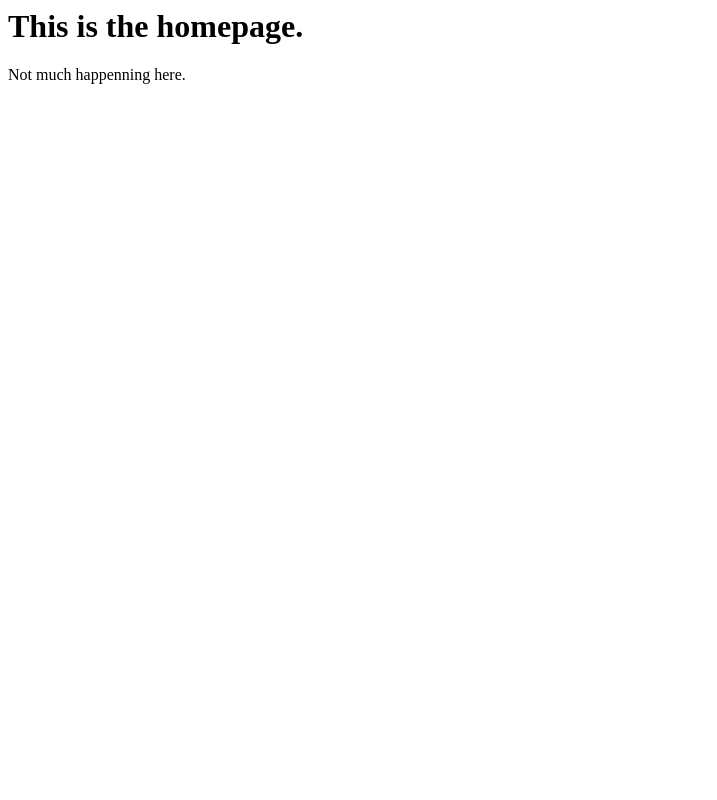
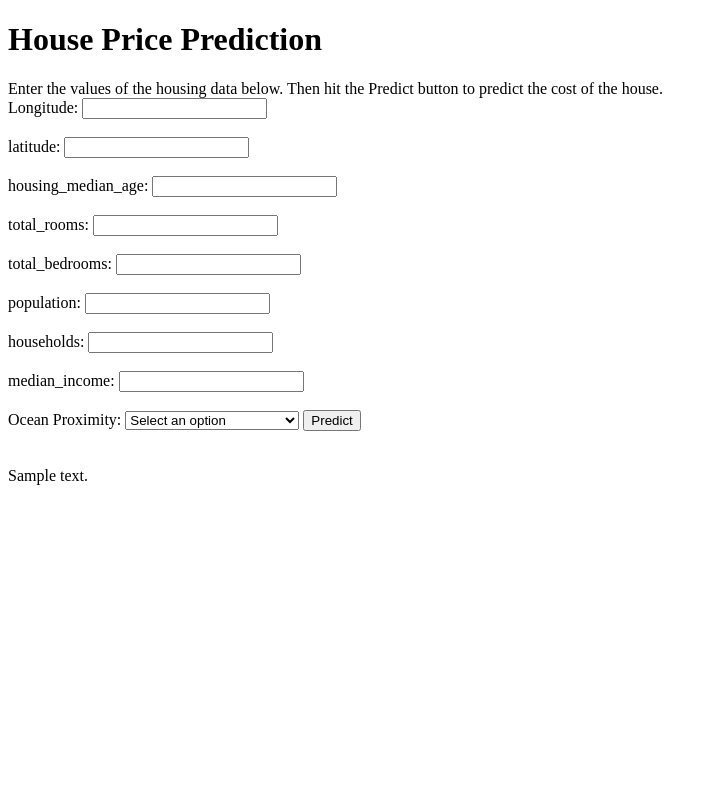
Before and after one commit to apbw-6/End2End_Housing_Price_Prediction, a Flask app: template templates/home.html in a window 1280 px wide. Shown: the whole page, without its empty margins (0-717 px from the left). Run offline with Flask 3, Linux system fonts and the light colour scheme; the template is opened without the code that fills it: most values are stand-ins (such as "Sample title", 1, 10 or a date in 2020); parts of the project's set-up code (start-up, migrations or seed data) failed here and were passed over.

Commit message:
Completed home.html

```diff
--- a/app.py
+++ b/app.py
@@ -46,7 +46,9 @@ def predict_api():
 
     return jsonify(prediction[0])
 
-
+@app.route('/predict', methods = ['POST'])
+def predict():
+    data = [float(x) for x in request.form.values()]
 
 if __name__ == "__main__":
     app.run(debug=True)
--- a/templates/home.html
+++ b/templates/home.html
@@ -1,6 +1,78 @@
-<h1>
-    This is the homepage.
-</h1>
+<!DOCTYPE html>
+<html >
+
+<head>
+  <meta charset="UTF-8">
+  <title>ML API</title>
+  <link href='https://fonts.googleapis.com/css?family=Pacifico' rel='stylesheet' type='text/css'>
+<link href='https://fonts.googleapis.com/css?family=Arimo' rel='stylesheet' type='text/css'>
+<link href='https://fonts.googleapis.com/css?family=Hind:300' rel='stylesheet' type='text/css'>
+<link href='https://fonts.googleapis.com/css?family=Open+Sans+Condensed:300' rel='stylesheet' type='text/css'>
+
+
+</head>
+
 <body>
-    Not much happenning here.
+ <div class="login">
+	<h1>House Price Prediction</h1>
+    <body> Enter the values of the housing data below. Then hit the Predict button to predict the cost of the house.
+    </body>
+
+     <!-- Main Input For Receiving Query to our ML -->
+
+    <form action="{{ url_for('predict')}}"method="post">
+        <label for="longitude">Longitude:</label>
+        <input type="text" id="longitude" name="longitude" pattern="^\d+(\.\d+)?$" required
+               title="Please enter a valid number"><br><br>
+
+        <label for="latitude">latitude:</label>
+            <input type="text" id="latitude" name="latitude" pattern="^\d+(\.\d+)?$" required
+                title="Please enter a valid number"><br><br>
+
+        <label for="housing_median_age">housing_median_age:</label>
+        <input type="text" id="housing_median_age" name="housing_median_age" pattern="^\d+(\.\d+)?$" required
+               title="Please enter a valid number"><br><br>
+
+        <label for="total_rooms">total_rooms:</label>
+        <input type="text" id="total_rooms" name="total_rooms" pattern="^\d+(\.\d+)?$" required
+               title="Please enter a valid number"><br><br>
+
+        <label for="total_bedrooms">total_bedrooms:</label>
+        <input type="text" id="total_bedrooms" name="total_bedrooms" pattern="^\d+(\.\d+)?$" required
+               title="Please enter a valid number"><br><br>
+
+        <label for="population">population:</label>
+        <input type="text" id="population" name="population" pattern="^\d+(\.\d+)?$" required
+               title="Please enter a valid number"><br><br>
+
+        <label for="households">households:</label>
+        <input type="text" id="households" name="households" pattern="^\d+(\.\d+)?$" required
+                title="Please enter a valid number"><br><br>
+
+        <label for="median_income">median_income:</label>
+        <input type="text" id="median_income" name="median_income" pattern="^\d+(\.\d+)?$" required
+                title="Please enter a valid number"><br><br>
+
+
+        <label for="ocean_proximity">Ocean Proximity:</label>
+        <select id="ocean_proximity" name="ocean_proximity" required>
+            <option value="" disabled selected>Select an option</option>
+            <option value="<1H OCEAN>">Less than 1hr from ocean</option>
+            <option value="NEAR BAY">Near bay</option>
+            <option value="NEAR OCEAN">Near ocean</option>
+            <option value="INLAND">Inland</option>
+            <option value="ISLAND">Island</option>
+        </select>
+
+        <button type="submit" class="btn btn-primary btn-block btn-large">Predict</button>
+    </form>
+
+   <br>
+   <br>
+
+
+ </div>
+ {{prediction_text}}
+
 </body>
+</html>
```
